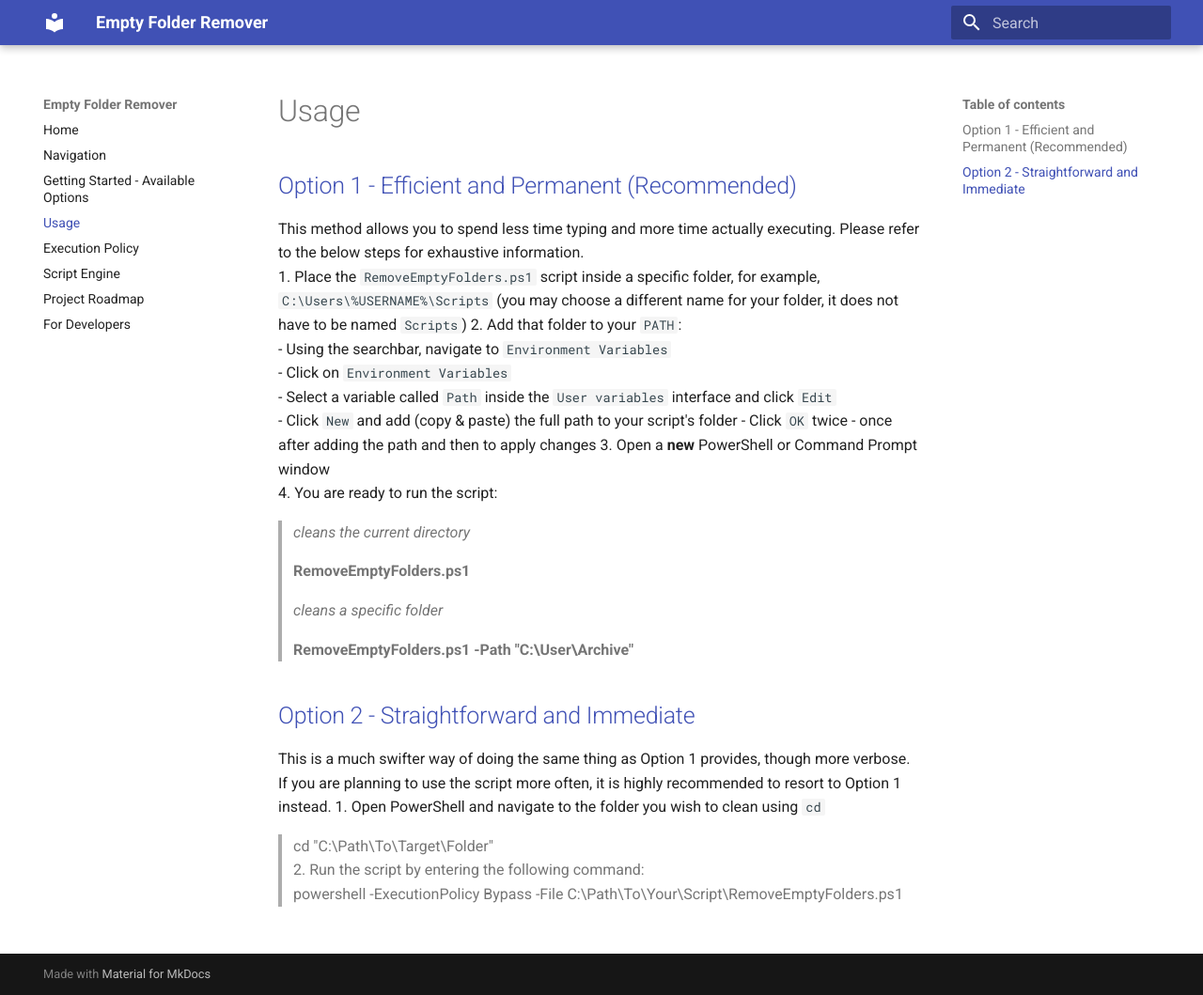
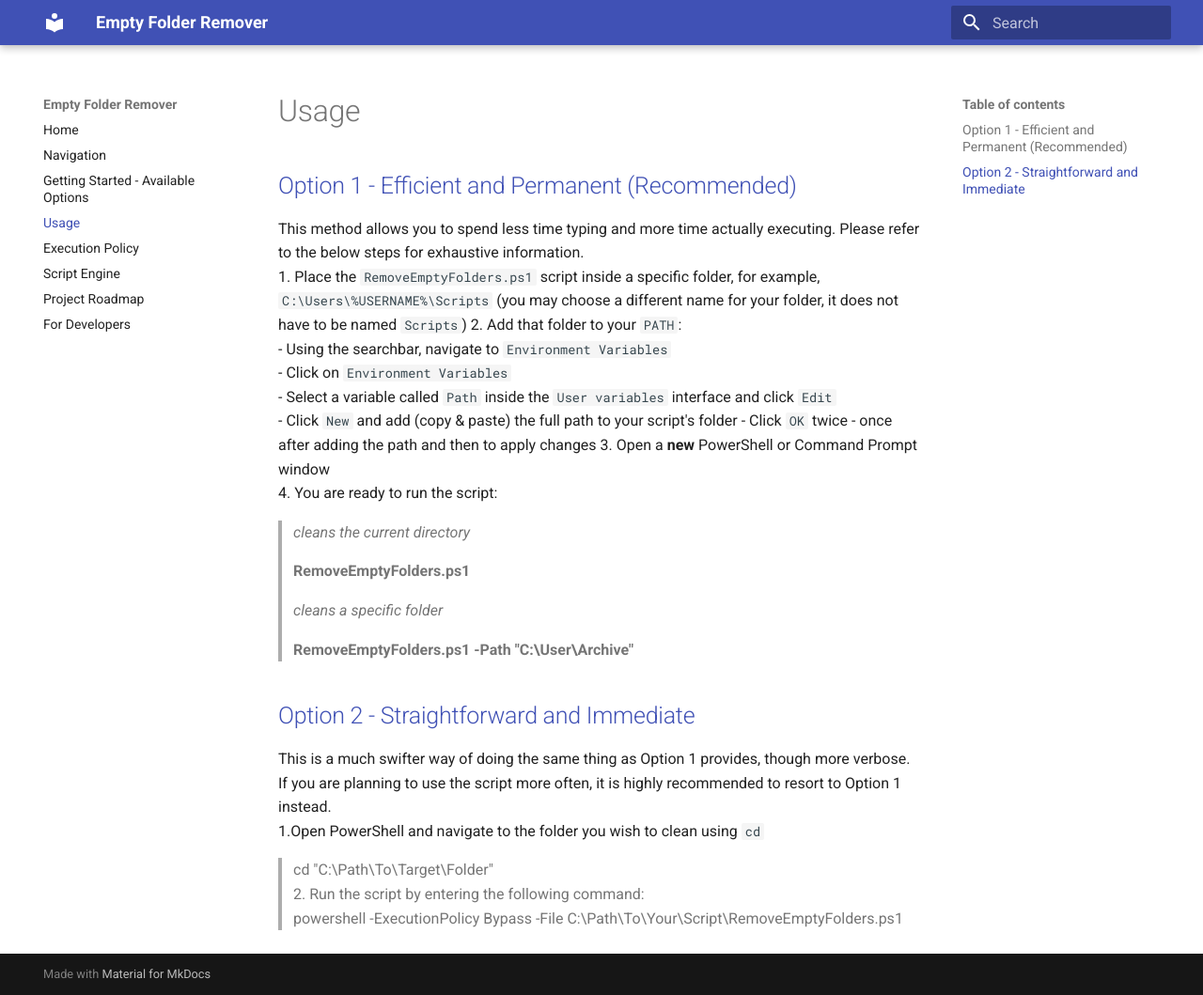
Before and after one commit to joremika/ef.remover, an MkDocs documentation site: the page built from docs/usage.md, in a window 1280 px wide and 1059 px high. Shown: the whole window at 94% size. Built offline with MkDocs 1.6.1 and Material for MkDocs 9.7.7, drawn with Linux system fonts in a browser that asks for light colours.

```diff
--- a/docs/usage.md
+++ b/docs/usage.md
@@ -21,8 +21,8 @@ This method allows you to spend less time typing and more time actually executin
 
 ## <a name="opt2">Option 2 - Straightforward and Immediate </a>
 This is a much swifter way of doing the same thing as Option 1 provides, though more verbose.
-If you are planning to use the script more often, it is highly recommended to resort to Option 1 instead.
-1. Open PowerShell and navigate to the folder you wish to clean using `cd`
-> cd "C:\Path\To\Target\Folder"
-2. Run the script by entering the following command:
-> powershell -ExecutionPolicy Bypass -File C:\Path\To\Your\Script\RemoveEmptyFolders.ps1
+If you are planning to use the script more often, it is highly recommended to resort to Option 1 instead.  <br>
+1.Open PowerShell and navigate to the folder you wish to clean using `cd`
+> cd "C:\Path\To\Target\Folder"   <br>
+2. Run the script by entering the following command:   <br>
+> powershell -ExecutionPolicy Bypass -File C:\Path\To\Your\Script\RemoveEmptyFolders.ps1  <br>
```
